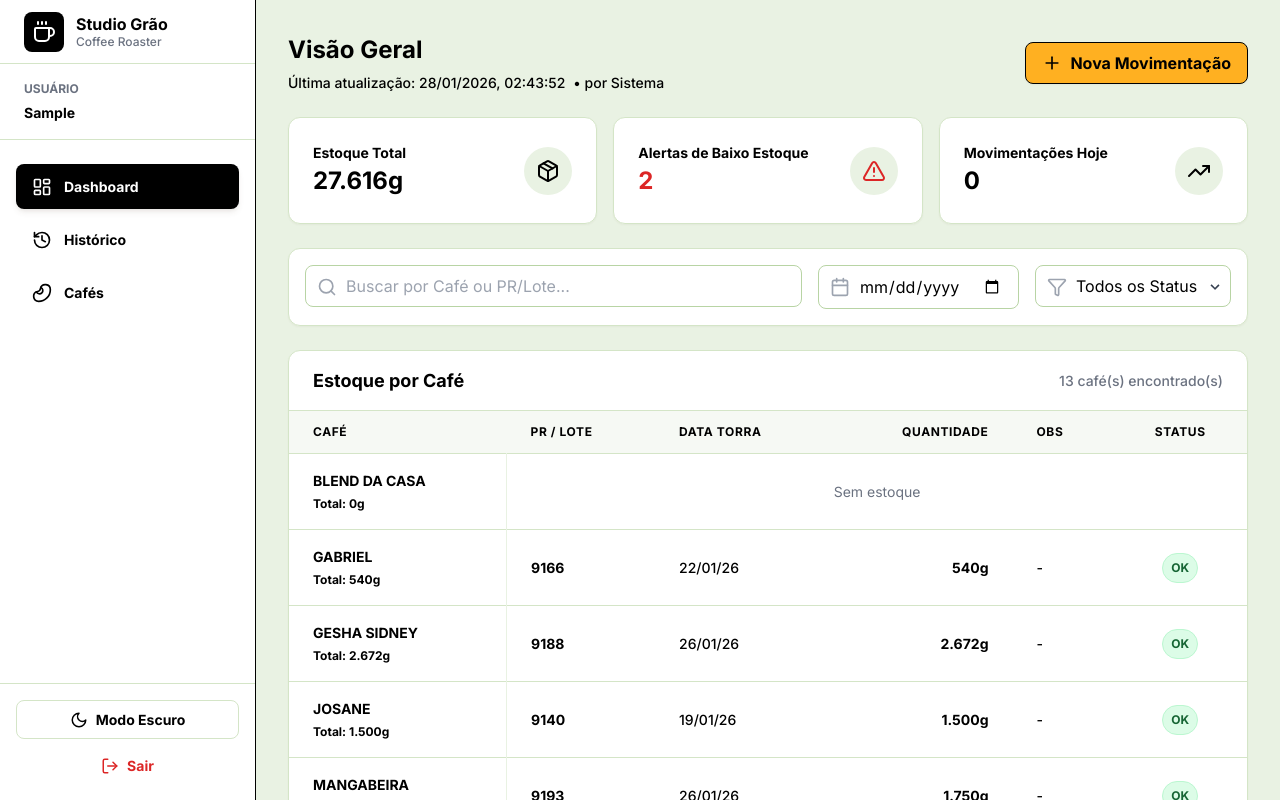
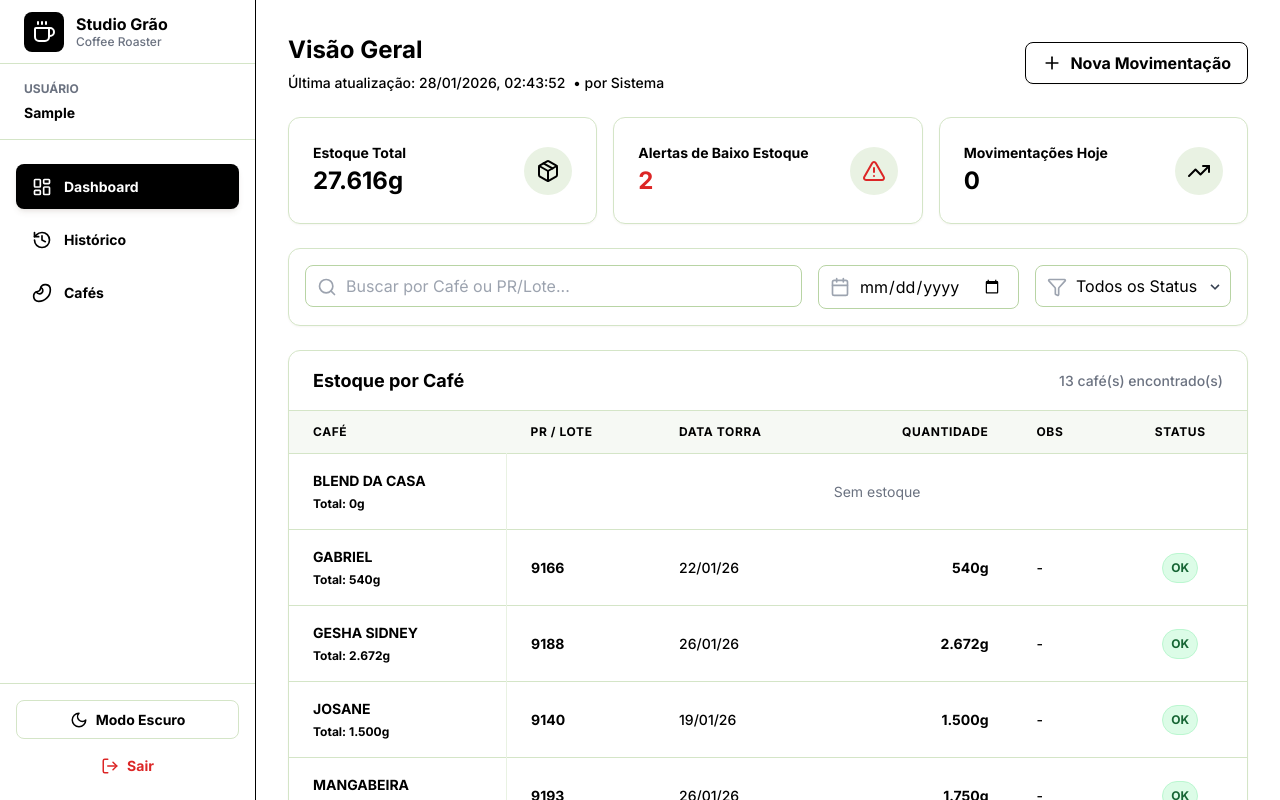
Before and after one commit to philipefirmo/coffee-roaster, a React (Vite) app: page / in a window 1280 px wide. Both pictures are taken after typing "Sample" into the empty fields and a click on the button "Entrar". Built offline with nearby package versions, Linux system fonts and the light colour scheme.

Commit message:
Fix: change layout background to white and update button style

```diff
--- a/src/components/Dashboard.tsx
+++ b/src/components/Dashboard.tsx
@@ -107,7 +107,7 @@ const Dashboard: React.FC = () => {
         </div>
         <button
           onClick={() => setIsModalOpen(true)}
-          className="bg-caramel-600 text-black px-4 py-2 rounded-lg hover:bg-caramel-700 transition-colors shadow-sm flex items-center justify-center gap-2 font-bold border border-black dark:border-white dark:text-white"
+          className="bg-white text-black px-4 py-2 rounded-lg hover:bg-gray-50 transition-colors shadow-sm flex items-center justify-center gap-2 font-bold border border-black dark:bg-white dark:border-white dark:text-black dark:hover:bg-gray-200"
         >
           <Plus size={20} />
           <span>Nova Movimentação</span>
--- a/src/components/Layout.tsx
+++ b/src/components/Layout.tsx
@@ -21,7 +21,7 @@ const Layout: React.FC<LayoutProps> = ({ children }) => {
   const toggleSidebar = () => setIsSidebarOpen(!isSidebarOpen);
 
   return (
-    <div className="h-screen bg-natural-100 dark:bg-gray-900 font-sans text-black dark:text-white transition-colors duration-200 flex overflow-hidden">
+    <div className="h-screen bg-white dark:bg-gray-900 font-sans text-black dark:text-white transition-colors duration-200 flex overflow-hidden">
 
       {/* Mobile Header */}
       <div className="lg:hidden fixed top-0 left-0 right-0 h-16 bg-white dark:bg-gray-800 border-b border-black dark:border-white flex items-center justify-between px-4 z-30 transition-colors">
```
